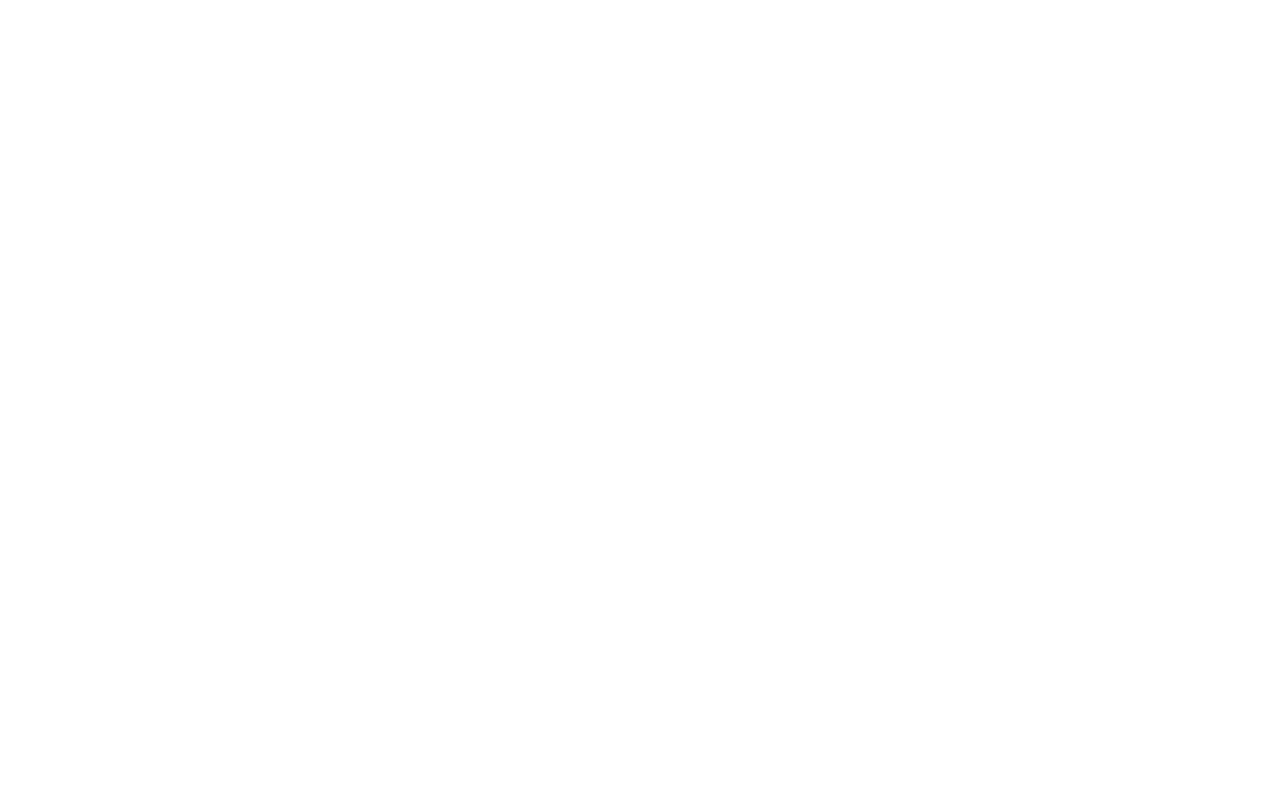
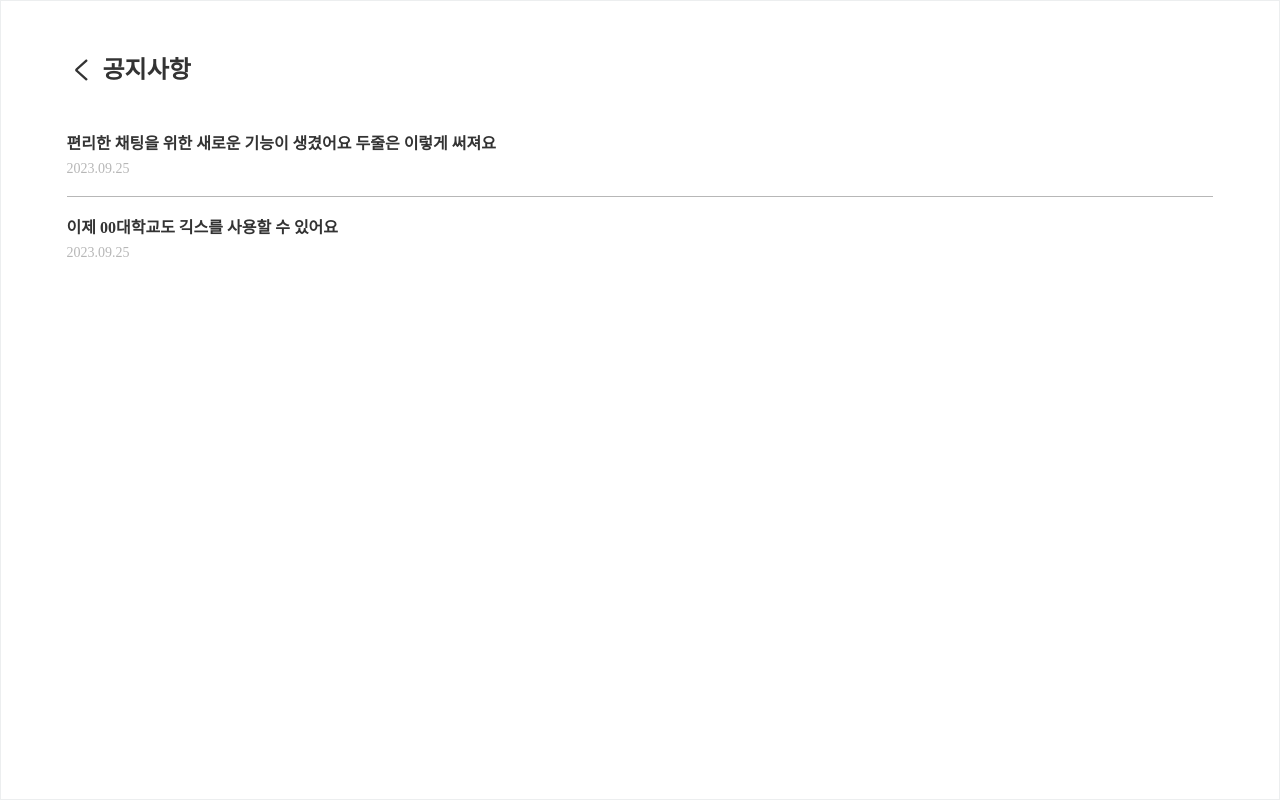
Before and after one commit to G-E-E-K-S/GEEKS-FE, a React (Create React App) app: page /notice in a window 1280 px wide. Before the commit this address had no page. Built offline with nearby package versions, Linux system fonts and the light colour scheme; a web font is replaced by a local one.

Commit message:
Add Notice page in MyPage

```diff
--- a/src/App.js
+++ b/src/App.js
@@ -2,7 +2,7 @@ import { Route, BrowserRouter as Router, Routes } from "react-router-dom";
 import {Intro, Welcome, InputEmail, InputCode, Password, NickName, QuesText, Major, Gender, Dormitory, FinalPage} from './pages/Join/Index';
 import Home from './pages/Main/Home';
 import LiveRule from "./pages/Main/LiveRule";
-import { MyPage, LifeStyles, EditProfile, SettingUserInfo, SaveList } from './pages/MyPage/Index';
+import { MyPage, LifeStyles, EditProfile, SettingUserInfo, SaveList, Notice } from './pages/MyPage/Index';
 import { FindRommate , User } from './pages/FindRommate/Index';
 function App() {
   return (
@@ -27,6 +27,7 @@ function App() {
           <Route path="/editprofile" element={<EditProfile/>} />
           <Route path="/settinguserinfo" element={<SettingUserInfo/>} />
           <Route path="/savelist" element={<SaveList/>} />
+          <Route path="/notice" element={<Notice/>} />
           <Route path="/rommate" element={<FindRommate/>} />
           <Route path="/user" element={<User/>} />
         </Routes>
--- a/src/pages/MyPage/Index.js
+++ b/src/pages/MyPage/Index.js
@@ -3,6 +3,7 @@ import LifeStyles from './LifeStyles';
 import EditProfile from './EditProfile';
 import SettingUserInfo from './SettingUserInfo';
 import SaveList from './SaveList';
+import Notice from './Notice';
 
 
-export { MyPage, LifeStyles, EditProfile, SettingUserInfo, SaveList };
+export { MyPage, LifeStyles, EditProfile, SettingUserInfo, SaveList, Notice };
--- a/src/pages/MyPage/MyPage.js
+++ b/src/pages/MyPage/MyPage.js
@@ -147,7 +147,7 @@ const MyPage = () => {
                     <SortLine/>
                     <MyPageMenu menuImg={userInfo} menuName={`회원 정보 설정`} onClick={()=>navigate('/settinguserinfo')}/>
                     <MyPageMenu menuImg={notice} menuName={`알림 설정`}/>
-                    <MyPageMenu menuImg={announce} menuName={`공지사항`}/>
+                    <MyPageMenu menuImg={announce} menuName={`공지사항`} onClick={()=>navigate('/notice')}/>
                     <MyPageMenu menuImg={question} menuName={`자주 묻는 질문`}/>
                     <MyPageMenu menuImg={inquiry} menuName={`문의하기`}/>
                 </c.SubScreen>
--- /dev/null
+++ b/src/pages/MyPage/Notice.js
@@ -0,0 +1,56 @@
+import React, { useState } from "react";
+import { useNavigate } from "react-router-dom";
+import styled from "styled-components";
+import * as c from "../../components/Common/CommonStyle";
+import GoBack from "../../components/Join/GoBack";
+import SubTitle from "../../components/Main/SubTitle";
+
+const NoticeTop = styled.div`
+    display: flex;
+    margin-bottom: 5.68vh;
+`;
+const SubTitleBox = styled.div`
+  margin-top: 6.64vh;
+  margin-left: 8px;
+`;
+const NoticeText = styled.div`
+
+  color: #333;
+  font-size: 1rem;
+  font-style: normal;
+  font-weight: 600;
+  line-height: 24px;
+`;
+const NoticeDate = styled.div`
+  color: #b7b7b7;
+  font-size: 14px;
+  font-style: normal;
+  font-weight: 500;
+  line-height: 18px;
+  margin-top: 4px;
+`;
+const Br = styled.div`
+    height:1px;
+    background-color: #B7B7B7;
+    margin: 2.36vh 0;
+`;
+const Notice = () => {
+  return (
+    <c.Totalframe>
+      <c.ScreenComponent>
+        <NoticeTop>
+          <GoBack />
+          <SubTitleBox>
+            <SubTitle subtitle={`공지사항`} />
+          </SubTitleBox>
+        </NoticeTop>
+        <NoticeText>{`편리한 채팅을 위한 새로운 기능이 생겼어요 두줄은 이렇게 써져요`}</NoticeText>
+        <NoticeDate>{`2023.09.25`}</NoticeDate>
+        <Br/>
+        <NoticeText>{`이제 00대학교도 긱스를 사용할 수 있어요`}</NoticeText>
+        <NoticeDate>{`2023.09.25`}</NoticeDate>
+      </c.ScreenComponent>
+    </c.Totalframe>
+  );
+};
+export default Notice;
```
